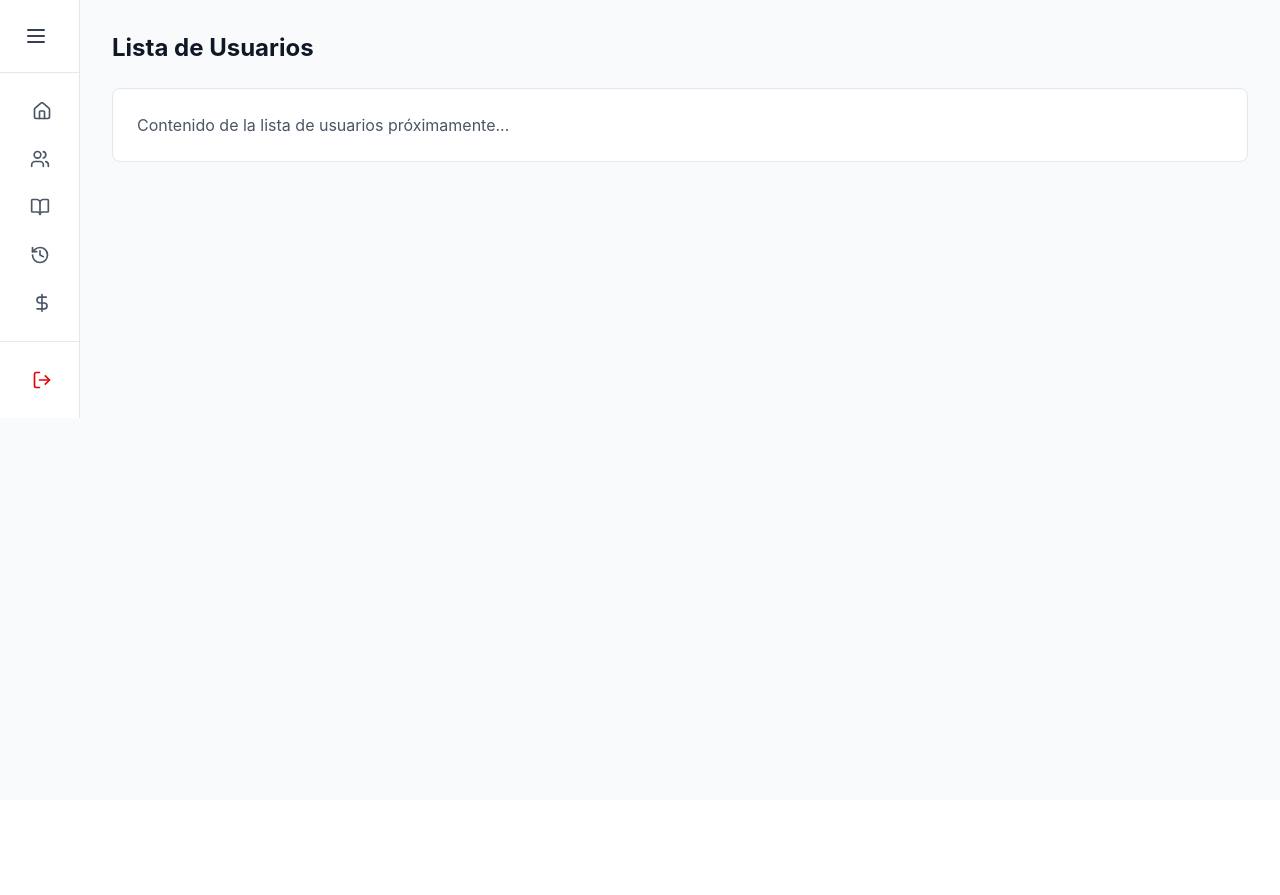
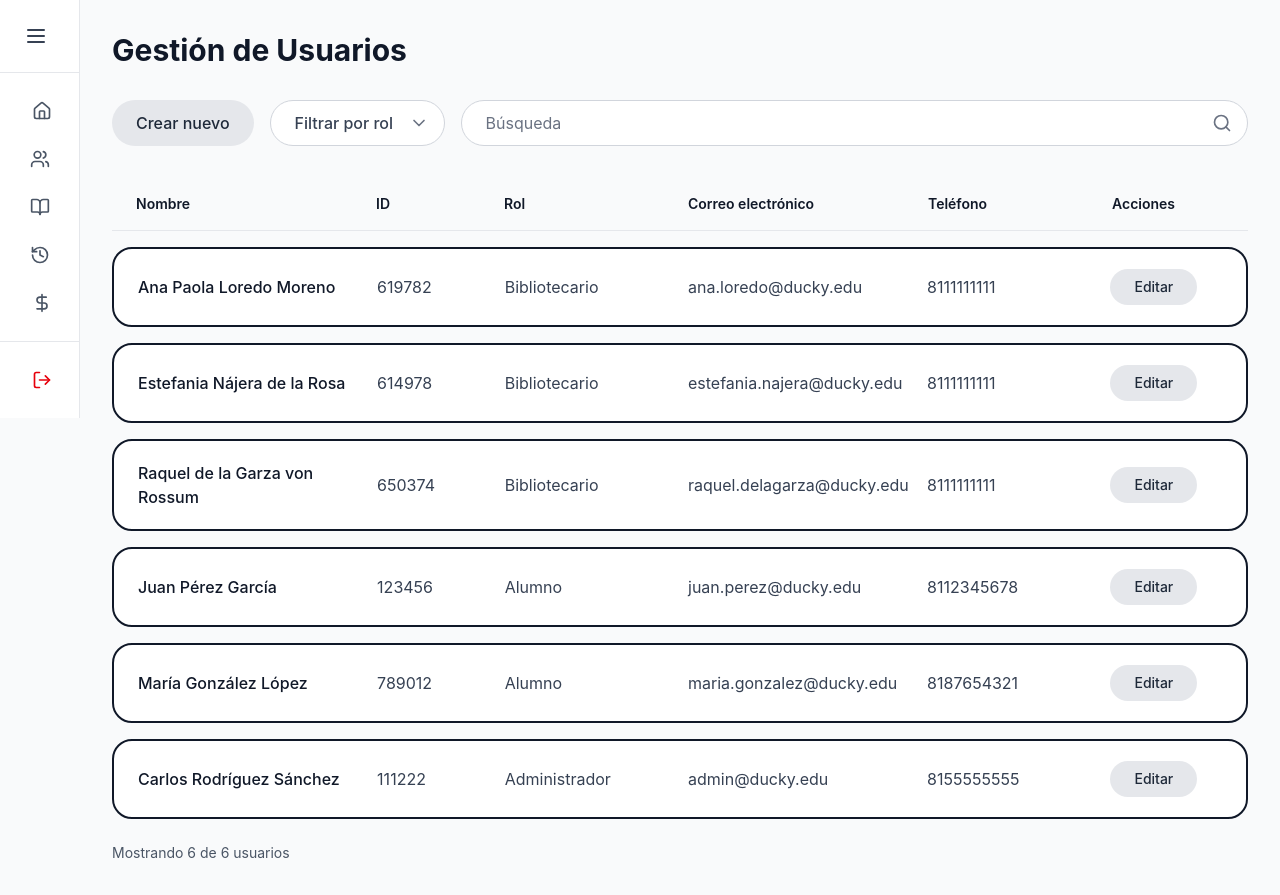
Before and after one commit to estefaniadelarosa/UniversidadDucky, a React (Vite) app: page /admin/users-list in a window 1280 px wide. Before the commit the page ends 800 px from the top, so only its background shows below. Built offline with nearby package versions, Linux system fonts and the light colour scheme.

Commit message:
Update files from Figma Make

```diff
--- a/src/app/components/AdminLayout.tsx
+++ b/src/app/components/AdminLayout.tsx
@@ -94,7 +94,7 @@ export function AdminLayout({ children }: AdminLayoutProps) {
             >
               <div className="flex items-center gap-3">
                 <Users className="w-5 h-5 flex-shrink-0" />
-                {isOpen && <span className="text-sm font-medium">Gestión de usuarios</span>}
+                {isOpen && <span className="text-sm font-medium">Usuarios</span>}
               </div>
               {isOpen && (
                 usersMenuOpen ? (
@@ -106,19 +106,6 @@ export function AdminLayout({ children }: AdminLayoutProps) {
             </button>
             {isOpen && usersMenuOpen && (
               <div className="ml-4 mt-1 space-y-1">
-                <button
-                  onClick={() => {
-                    navigate('/admin/users-management');
-                    setIsOpen(false);
-                  }}
-                  className={`w-full flex items-center gap-3 px-4 py-2 rounded-lg transition-colors text-sm ${
-                    isActive('/admin/users-management')
-                      ? 'bg-gray-100 text-gray-900'
-                      : 'text-gray-600 hover:bg-gray-50'
-                  }`}
-                >
-                  Gestión de Usuarios
-                </button>
                 <button
                   onClick={() => {
                     navigate('/admin/users-list');
@@ -147,6 +134,19 @@ export function AdminLayout({ children }: AdminLayoutProps) {
                 </button>
                 <button
                   onClick={() => {
+                    navigate('/admin/user/delete');
+                    setIsOpen(false);
+                  }}
+                  className={`w-full flex items-center gap-3 px-4 py-2 rounded-lg transition-colors text-sm ${
+                    isActive('/admin/user/delete')
+                      ? 'bg-gray-100 text-gray-900'
+                      : 'text-gray-600 hover:bg-gray-50'
+                  }`}
+                >
+                  Baja de Usuario
+                </button>
+                <button
+                  onClick={() => {
                     navigate('/admin/user/edit');
                     setIsOpen(false);
                   }}
@@ -157,19 +157,6 @@ export function AdminLayout({ children }: AdminLayoutProps) {
                   }`}
                 >
                   Cambio de Usuario
-                </button>
-                <button
-                  onClick={() => {
-                    navigate('/admin/user/delete');
-                    setIsOpen(false);
-                  }}
-                  className={`w-full flex items-center gap-3 px-4 py-2 rounded-lg transition-colors text-sm ${
-                    isActive('/admin/user/delete')
-                      ? 'bg-gray-100 text-gray-900'
-                      : 'text-gray-600 hover:bg-gray-50'
-                  }`}
-                >
-                  Baja de Usuario
                 </button>
                 <button
                   onClick={() => {
--- a/src/app/pages/AdminDashboard.tsx
+++ b/src/app/pages/AdminDashboard.tsx
@@ -21,7 +21,7 @@ export default function AdminDashboard() {
 
   const stats = [
     { label: 'Libros', count: 567, link: '/admin/books/catalog' },
-    { label: 'Usuarios', count: 140, link: '/admin/users-management' },
+    { label: 'Usuarios', count: 140, link: '/admin/users-list' },
     { label: 'Solicitudes de Préstamo', count: 14, link: '/admin/system/loans' },
     { label: 'Devoluciones', count: 2, link: '/admin/system/returns' },
   ];
--- a/src/app/pages/AdminUsersList.tsx
+++ b/src/app/pages/AdminUsersList.tsx
@@ -1,13 +1,173 @@
 import { AdminLayout } from '../components/AdminLayout';
+import { useState } from 'react';
+import { Search, ChevronDown } from 'lucide-react';
+import { useNavigate } from 'react-router';
+
+interface User {
+  id: string;
+  name: string;
+  role: string;
+  email: string;
+  phone: string;
+}
 
 export default function AdminUsersList() {
+  const navigate = useNavigate();
+  const [searchQuery, setSearchQuery] = useState('');
+  const [roleFilter, setRoleFilter] = useState('todos');
+
+  // Datos de ejemplo
+  const allUsers: User[] = [
+    {
+      id: '619782',
+      name: 'Ana Paola Loredo Moreno',
+      role: 'Bibliotecario',
+      email: 'ana.loredo@ducky.edu',
+      phone: '8111111111'
+    },
+    {
+      id: '614978',
+      name: 'Estefania Nájera de la Rosa',
+      role: 'Bibliotecario',
+      email: 'estefania.najera@ducky.edu',
+      phone: '8111111111'
+    },
+    {
+      id: '650374',
+      name: 'Raquel de la Garza von Rossum',
+      role: 'Bibliotecario',
+      email: 'raquel.delagarza@ducky.edu',
+      phone: '8111111111'
+    },
+    {
+      id: '123456',
+      name: 'Juan Pérez García',
+      role: 'Alumno',
+      email: 'juan.perez@ducky.edu',
+      phone: '8112345678'
+    },
+    {
+      id: '789012',
+      name: 'María González López',
+      role: 'Alumno',
+      email: 'maria.gonzalez@ducky.edu',
+      phone: '8187654321'
+    },
+    {
+      id: '111222',
+      name: 'Carlos Rodríguez Sánchez',
+      role: 'Administrador',
+      email: 'admin@ducky.edu',
+      phone: '8155555555'
+    }
+  ];
+
+  // Filtrar usuarios
+  const filteredUsers = allUsers.filter(user => {
+    const matchesSearch =
+      user.name.toLowerCase().includes(searchQuery.toLowerCase()) ||
+      user.email.toLowerCase().includes(searchQuery.toLowerCase()) ||
+      user.id.includes(searchQuery);
+
+    const matchesRole = roleFilter === 'todos' || user.role.toLowerCase() === roleFilter.toLowerCase();
+
+    return matchesSearch && matchesRole;
+  });
+
+  const handleEdit = (userId: string) => {
+    navigate('/admin/user/edit', { state: { userId } });
+  };
+
   return (
     <AdminLayout>
-      <div className="p-8">
-        <h1 className="text-2xl font-bold text-gray-900 mb-6">Lista de Usuarios</h1>
-        <div className="bg-white rounded-lg border border-gray-200 p-6">
-          <p className="text-gray-600">Contenido de la lista de usuarios próximamente...</p>
+      <div className="p-8 max-w-[1400px] mx-auto">
+        {/* Header */}
+        <h1 className="text-3xl font-bold text-gray-900 mb-8">Gestión de Usuarios</h1>
+
+        {/* Actions Bar */}
+        <div className="flex flex-col md:flex-row gap-4 mb-8">
+          {/* Crear nuevo button */}
+          <button
+            onClick={() => navigate('/admin/user/register')}
+            className="px-6 py-2.5 bg-gray-200 hover:bg-gray-300 text-gray-800 rounded-full transition-colors font-medium"
+          >
+            Crear nuevo
+          </button>
+
+          {/* Filtrar por rol dropdown */}
+          <div className="relative">
+            <select
+              value={roleFilter}
+              onChange={(e) => setRoleFilter(e.target.value)}
+              className="appearance-none px-6 py-2.5 pr-10 bg-white border border-gray-300 rounded-full text-gray-700 font-medium cursor-pointer hover:bg-gray-50 transition-colors"
+            >
+              <option value="todos">Filtrar por rol</option>
+              <option value="administrador">Administrador</option>
+              <option value="bibliotecario">Bibliotecario</option>
+              <option value="alumno">Alumno</option>
+            </select>
+            <ChevronDown className="absolute right-4 top-1/2 -translate-y-1/2 w-5 h-5 text-gray-500 pointer-events-none" />
+          </div>
+
+          {/* Search bar */}
+          <div className="relative flex-1">
+            <input
+              type="text"
+              placeholder="Búsqueda"
+              value={searchQuery}
+              onChange={(e) => setSearchQuery(e.target.value)}
+              className="w-full px-6 py-2.5 pr-12 bg-white border border-gray-300 rounded-full text-gray-700 placeholder-gray-500 focus:outline-none focus:ring-2 focus:ring-gray-300"
+            />
+            <Search className="absolute right-4 top-1/2 -translate-y-1/2 w-5 h-5 text-gray-500 pointer-events-none" />
+          </div>
         </div>
+
+        {/* Table Header */}
+        <div className="grid grid-cols-[2fr_1fr_1.5fr_2fr_1.5fr_1fr] gap-4 px-6 py-4 text-sm font-semibold text-gray-900 border-b border-gray-200">
+          <div>Nombre</div>
+          <div>ID</div>
+          <div>Rol</div>
+          <div>Correo electrónico</div>
+          <div>Teléfono</div>
+          <div>Acciones</div>
+        </div>
+
+        {/* User Rows */}
+        <div className="space-y-4 mt-4">
+          {filteredUsers.length === 0 ? (
+            <div className="text-center py-12 text-gray-500">
+              No se encontraron usuarios
+            </div>
+          ) : (
+            filteredUsers.map((user) => (
+              <div
+                key={user.id}
+                className="grid grid-cols-[2fr_1fr_1.5fr_2fr_1.5fr_1fr] gap-4 px-6 py-5 bg-white border-2 border-gray-900 rounded-[20px] items-center hover:bg-gray-50 transition-colors"
+              >
+                <div className="font-medium text-gray-900">{user.name}</div>
+                <div className="text-gray-700">{user.id}</div>
+                <div className="text-gray-700">{user.role}</div>
+                <div className="text-gray-700">{user.email}</div>
+                <div className="text-gray-700">{user.phone}</div>
+                <div>
+                  <button
+                    onClick={() => handleEdit(user.id)}
+                    className="px-6 py-2 bg-gray-200 hover:bg-gray-300 text-gray-800 rounded-full transition-colors font-medium text-sm"
+                  >
+                    Editar
+                  </button>
+                </div>
+              </div>
+            ))
+          )}
+        </div>
+
+        {/* Results count */}
+        {filteredUsers.length > 0 && (
+          <div className="mt-6 text-sm text-gray-600">
+            Mostrando {filteredUsers.length} de {allUsers.length} usuarios
+          </div>
+        )}
       </div>
     </AdminLayout>
   );
--- a/src/app/routes.ts
+++ b/src/app/routes.ts
@@ -6,7 +6,6 @@ import RecoverPasswordConfirmation from "./pages/RecoverPasswordConfirmation";
 import RecoverPasswordReset from "./pages/RecoverPasswordReset";
 import RecoverPasswordSuccess from "./pages/RecoverPasswordSuccess";
 import AdminDashboard from "./pages/AdminDashboard";
-import AdminUsersManagement from "./pages/AdminUsersManagement";
 import AdminUsersList from "./pages/AdminUsersList";
 import AdminUserRegister from "./pages/AdminUserRegister";
 import AdminUserDelete from "./pages/AdminUserDelete";
@@ -53,10 +52,6 @@ export const router = createBrowserRouter([
   {
     path: "/admin",
     Component: AdminDashboard,
-  },
-  {
-    path: "/admin/users-management",
-    Component: AdminUsersManagement,
   },
   {
     path: "/admin/users-list",
```
